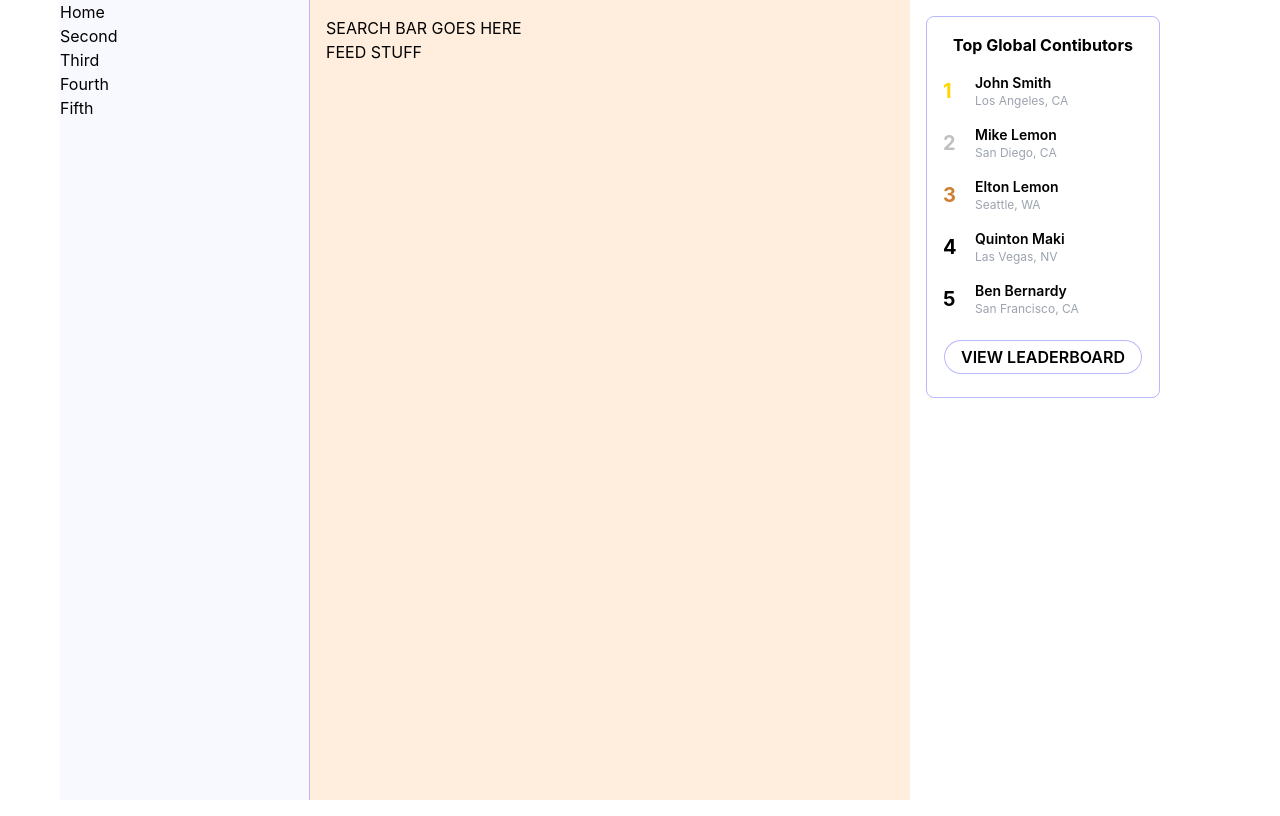
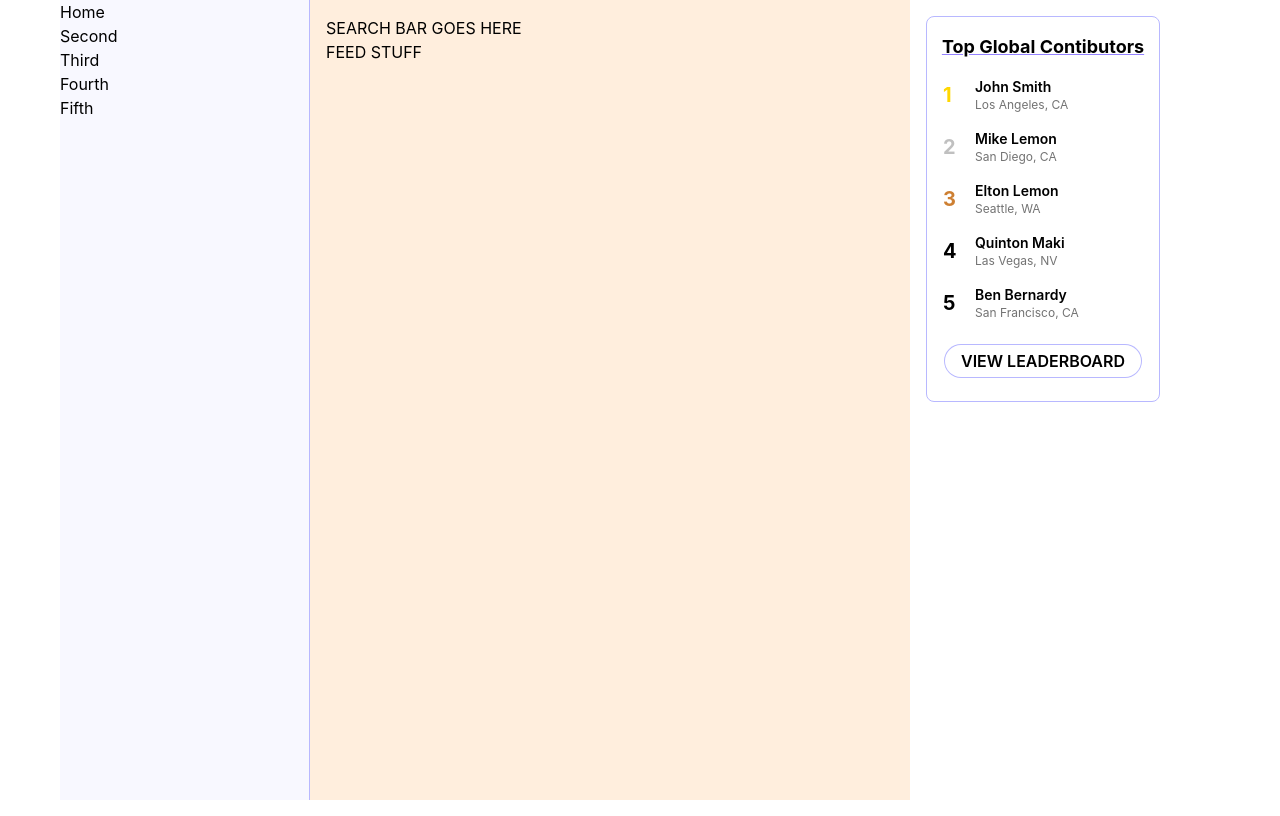
Before and after one commit to BlueOceanHRLAX48/AdjacentDoor, a React (Create React App) app: page / in a window 1280 px wide. Shown: the top 816 px of the page. Built offline with nearby package versions, Linux system fonts and the light colour scheme.

Commit message:
adjusted some styling

```diff
--- a/src/Leaderboard/SidebarLeaderboard.js
+++ b/src/Leaderboard/SidebarLeaderboard.js
@@ -1,6 +1,5 @@
 import React from 'react';
 import { Link } from 'react-router-dom';
-import LeaderboardUser from './LeaderboardUser';
 import SidebarUser from './SidebarUser';
 
 function SidebarLeaderboard() {
@@ -16,8 +15,10 @@ function SidebarLeaderboard() {
     .slice(0, 5)
     .map((user, i) => <SidebarUser user={user} place={i + 1} key={i} />);
   return (
-    <div className='flex flex-col justify-center ml-4 mt-4 py-2 rounded-lg border border-primary'>
-      <div className='font-bold text-center py-2'>Top Global Contibutors</div>
+    <div className='flex flex-col justify-center ml-4 mt-4 py-2 rounded-lg border border-primary cursor-default'>
+      <div className='font-bold text-lg text-center py-2 decoration-secondary underline underline-offset-1'>
+        Top Global Contibutors
+      </div>
       {leaderboardElements}
       <div className='w-full flex justify-center py-4'>
         <Link to='/leaderboard'>
--- a/src/Leaderboard/SidebarUser.js
+++ b/src/Leaderboard/SidebarUser.js
@@ -1,4 +1,3 @@
-import { Avatar } from '@mui/material';
 import React from 'react';
 
 function SidebarUser(props) {
@@ -16,7 +15,7 @@ function SidebarUser(props) {
   }
 
   return (
-    <div className='flex w-full items-center px-4 py-2 gap-4 hover:bg-antiqueWhite transition-all duration-150'>
+    <div className='flex w-full items-center px-4 py-2 gap-4 hover:bg-ghostWhite transition-all duration-150'>
       <div
         className='w-[8%] font-bold text-xl'
         style={{ color: getPlaceColor(props.place) }}
@@ -25,7 +24,7 @@ function SidebarUser(props) {
       </div>
       <div>
         <div className='text-sm font-semibold'>{props.user.name}</div>
-        <div className='ml-auto text-xs text-gray-400'>
+        <div className='ml-auto text-xs text-neutral-500'>
           {props.user.location}
         </div>
       </div>
```
